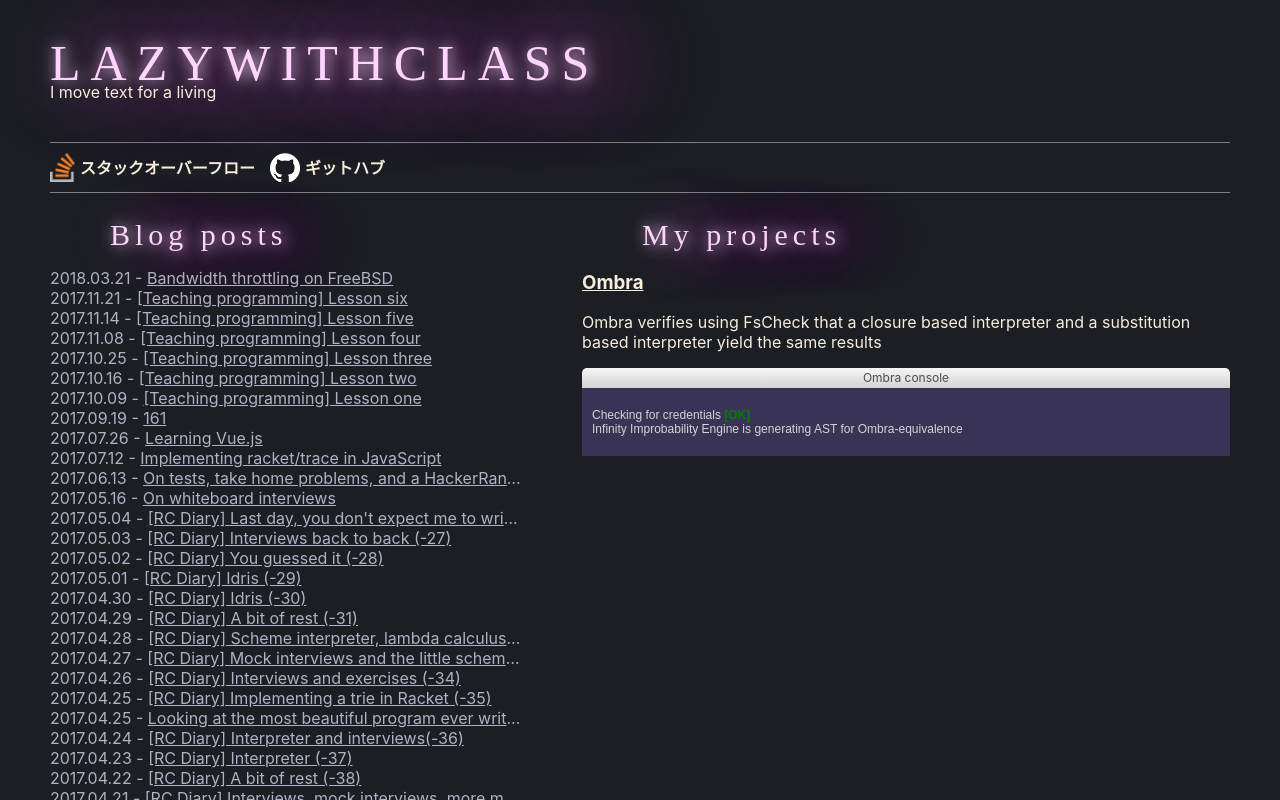
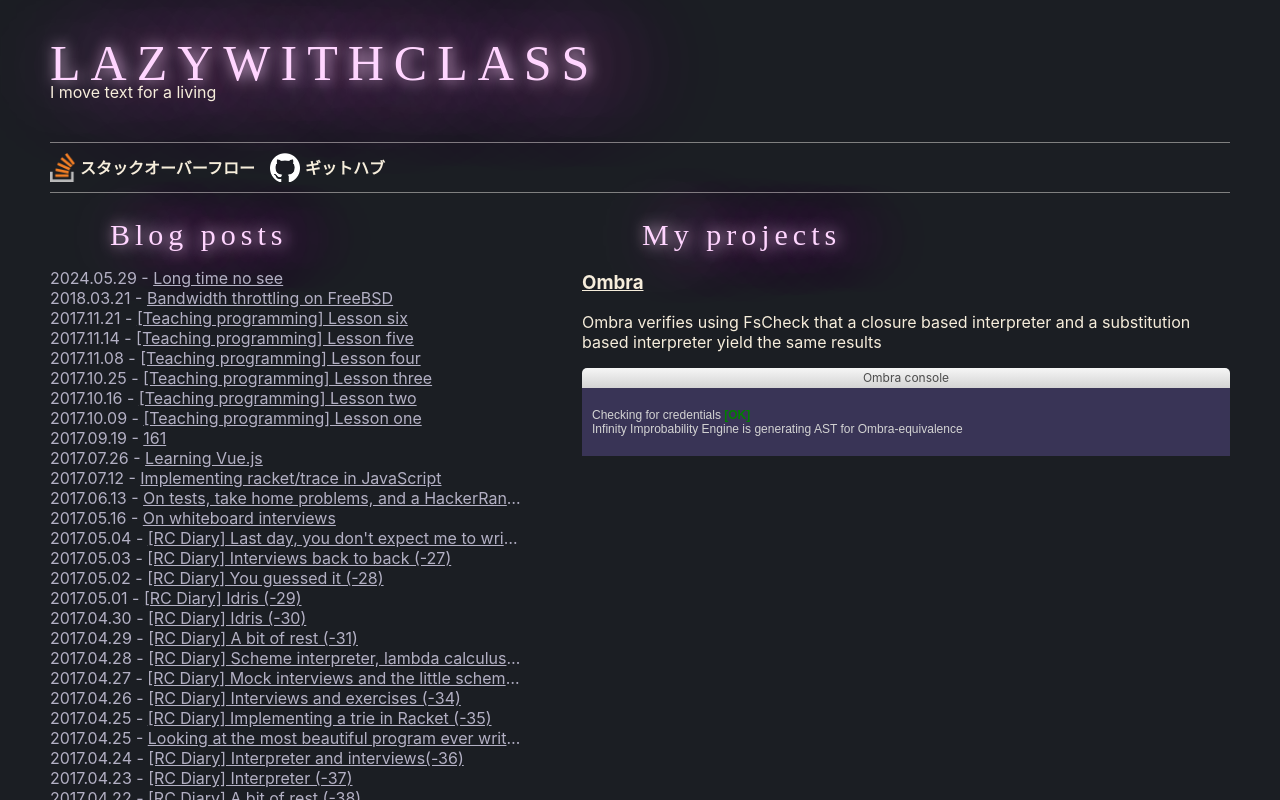
Before and after one commit to lazywithclass/lazywithclass.github.io, a React (Create React App) app: page / in a window 1280 px wide. Shown: the top 800 px of the page. Built offline with nearby package versions, Linux system fonts and the light colour scheme; a web font is replaced by a local one.

Commit message:
new blog post

```diff
--- a/src/posts.js
+++ b/src/posts.js
@@ -1,4 +1,9 @@
 export const posts = [
+  {
+    "date": "2024.05.29",
+    "link": "https://gist.github.com/lazywithclass/53a8bfb3bd6a939a65f3bc45c2899635",
+    "title": "Long time no see"
+  },
   {
     "date": "2018.03.21",
     "link": "https://gist.github.com/lazywithclass/8247698aef5ac50476406dc74f26fa93",
```
Also changed, not shown: 1 other file (tests, documents, lock files or other folders).
